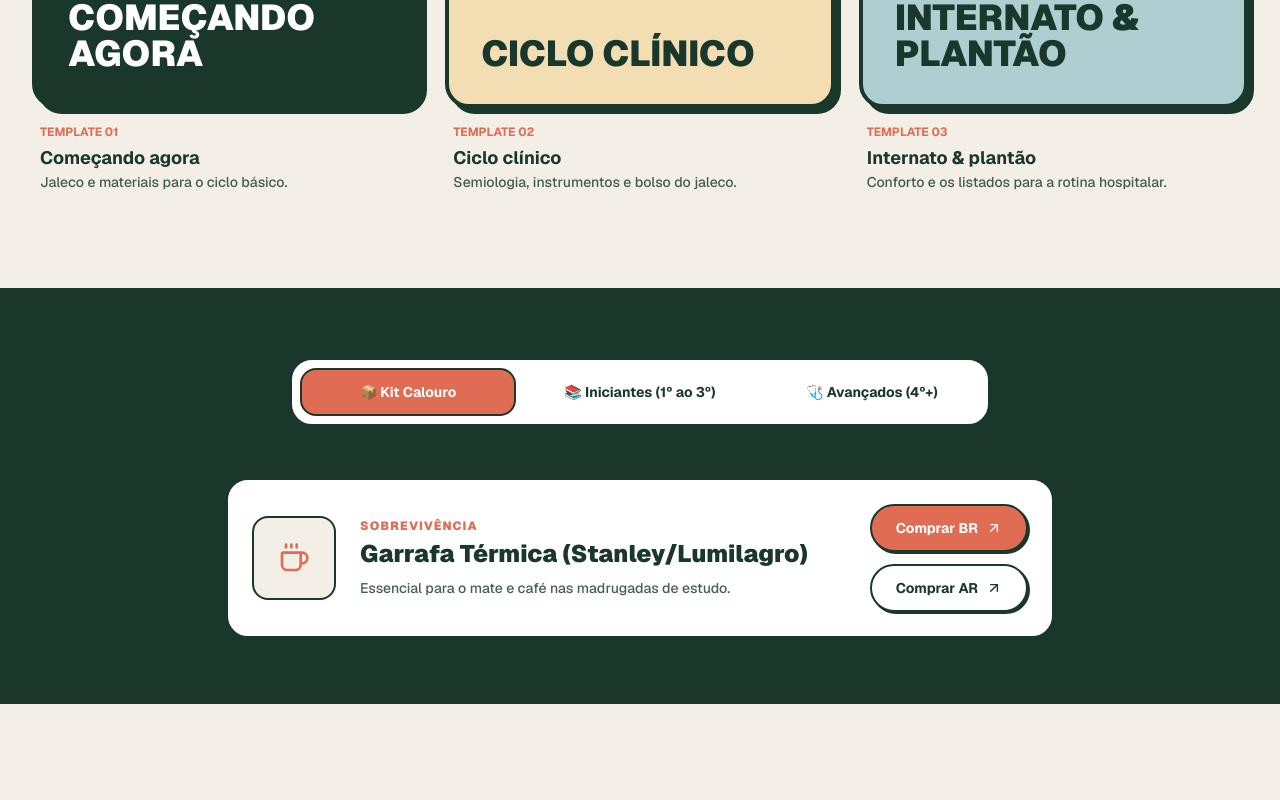
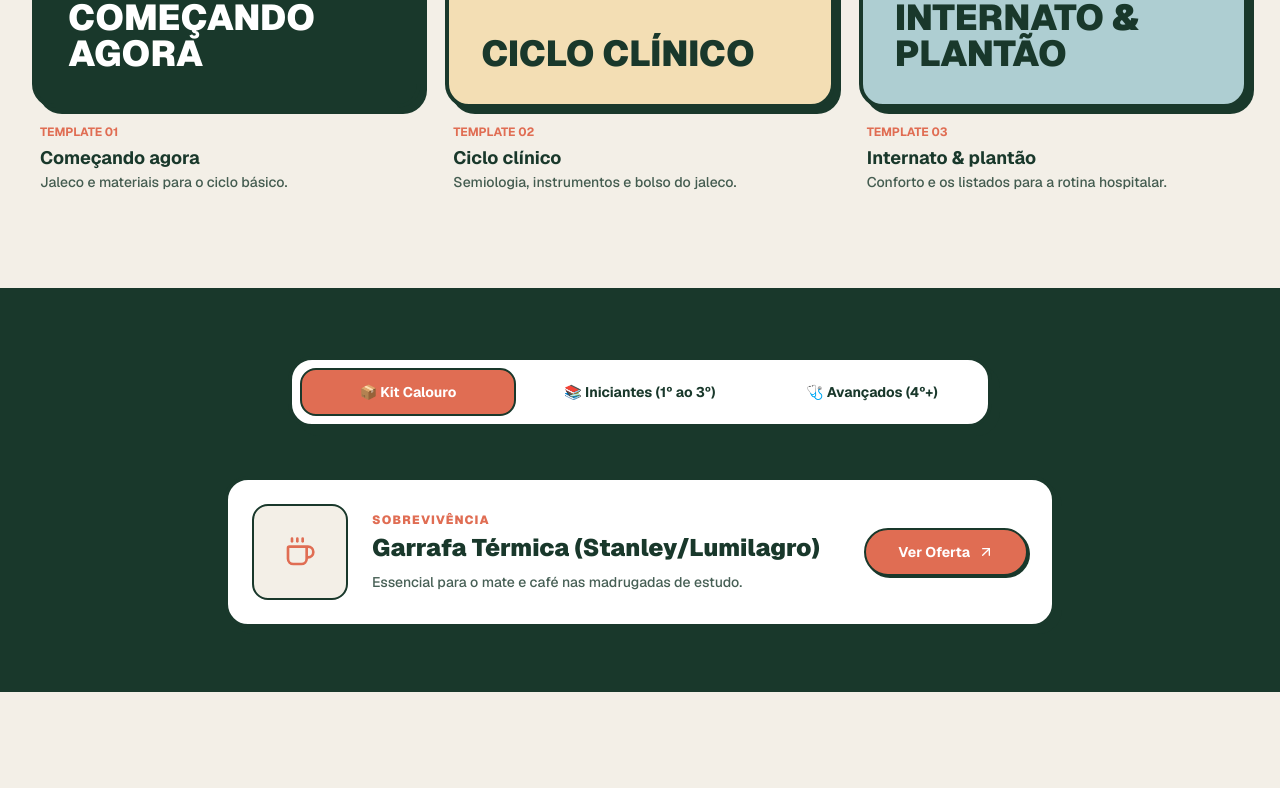
Before and after one commit to MostardaPunk/loja-med-indica, a Next.js app: page / in a window 1280 px wide. Shown: the part 824-1624 px from the top of the page. Built offline with nearby package versions, Linux system fonts and the light colour scheme.

Commit message:
Remover botao comprar br e atualizar site

```diff
--- a/app/page.tsx
+++ b/app/page.tsx
@@ -26,8 +26,7 @@ export default function MedIndicaPage() {
       aba1: "📦 Kit Calouro",
       aba2: "📚 Iniciantes (1º ao 3º)",
       aba3: "🩺 Avançados (4º+)",
-      btnBR: "Comprar BR",
-      btnAR: "Comprar AR"
+      btnComprar: "Ver Oferta"
     },
     es: {
       menuVitrines: "Vitrinas",
@@ -40,12 +39,11 @@ export default function MedIndicaPage() {
       tagVitrine: "Encuentra tu fase",
       tituloVitrine: "3 VITRINAS.",
       subVitrine: "1 SOLO ENFOQUE: MED.",
-      descVitrine: "Contenido organizado por la rutina real del estudiante de medicina. Encuentra lo que necesitas y vuelve a estudiar.",
+      descVitrine: "Contenido organizado por la rutina real del estudiante de medicina. Encuentra tu equipo y vuelve a estudiar.",
       aba1: "📦 Kit Ingresante",
       aba2: "📚 Iniciales (1º al 3º)",
       aba3: "🩺 Avanzados (4º+)",
-      btnBR: "Comprar BR",
-      btnAR: "Comprar AR"
+      btnComprar: "Ver Oferta"
     }
   };
 
@@ -99,8 +97,7 @@ export default function MedIndicaPage() {
       nomeES: "Termo (Stanley/Lumilagro)",
       descricaoPT: "Essencial para o mate e café nas madrugadas de estudo.",
       descricaoES: "Esencial para el mate y café en las madrugadas de estudio.",
-      linkAR: "https://www.mercadolibre.com.ar",
-      linkBR: "https://www.mercadolivre.com.br",
+      link: "https://www.mercadolibre.com.ar",
       icone: <Coffee className="w-8 h-8 text-[#E06D53]" />
     }
   ];
@@ -114,8 +111,7 @@ export default function MedIndicaPage() {
       nomeES: "Soporte Ergonómico Notebook",
       descricaoPT: "Salva o seu pescoço nas horas de leitura de Crecimiento y Desarrollo.",
       descricaoES: "Salva tu cuello en las horas de lectura de Crecimiento y Desarrollo.",
-      linkAR: "#",
-      linkBR: "#",
+      link: "#",
       icone: <Laptop className="w-8 h-8 text-[#19382B]" />
     },
     {
@@ -126,8 +122,7 @@ export default function MedIndicaPage() {
       nomeES: "Atlas de Anatomía Humana",
       descricaoPT: "Obrigatório para as aulas práticas de laboratório.",
       descricaoES: "Obligatorio para las clases prácticas de laboratorio.",
-      linkAR: "#",
-      linkBR: "#",
+      link: "#",
       icone: <Book className="w-8 h-8 text-[#19382B]" />
     },
     {
@@ -138,8 +133,8 @@ export default function MedIndicaPage() {
       nomeES: "Internet Vía Satélite Starlink Mini X",
       descricaoPT: "Internet rápida em qualquer lugar. Ideal para estudar e ver videoaulas sem interrupções.",
       descricaoES: "Internet rápida en cualquier lugar. Ideal para estudiar y ver clases sin interrupciones.",
-      linkAR: "https://meli.la/2o8SYCT",
-      linkBR: "#",
+      link: "https://meli.la/2o8SYCT",
+      imagem: "/images/starlink.webp",
       icone: <Wifi className="w-8 h-8 text-[#19382B]" />
     }
   ];
@@ -153,8 +148,7 @@ export default function MedIndicaPage() {
       nomeES: "Ambo Médico",
       descricaoPT: "Tecido anti-amasso, perfeito para os plantões.",
       descricaoES: "Tela antimanchas y antiarrugas, perfecto para las guardias.",
-      linkAR: "#",
-      linkBR: "#",
+      link: "#",
       icone: <Activity className="w-8 h-8 text-[#E06D53]" />
     },
     {
@@ -165,8 +159,7 @@ export default function MedIndicaPage() {
       nomeES: "Estetoscopio Littmann",
       descricaoPT: "A melhor acústica para Semiologia. Investimento para a vida.",
       descricaoES: "La mejor acústica para Semiología. Inversión para toda la vida.",
-      linkAR: "#",
-      linkBR: "#",
+      link: "#",
       icone: <Stethoscope className="w-8 h-8 text-[#E06D53]" />
     }
   ];
@@ -289,13 +282,18 @@ export default function MedIndicaPage() {
           </div>
         </div>
 
-        {/* LISTA DE PRODUTOS */}
+        {/* LISTA DE PRODUTOS COM BOTÃO ÚNICO */}
         <div className="px-8 max-w-4xl mx-auto">
           <div className="space-y-6">
             {produtosAtuais.map((produto) => (
               <div key={produto.id} className="border-4 border-[#19382B] bg-white rounded-3xl p-6 flex flex-col sm:flex-row items-center gap-6 hover:-translate-y-1 transition-transform shadow-[6px_6px_0px_#19382B]">
-                <div className="bg-[#F3EFE7] rounded-2xl p-6 border-2 border-[#19382B] flex items-center justify-center shrink-0">
-                  {produto.icone}
+
+                <div className="w-24 h-24 bg-[#F3EFE7] rounded-2xl border-2 border-[#19382B] overflow-hidden flex items-center justify-center shrink-0">
+                  {produto.imagem ? (
+                    <img src={produto.imagem} alt={produto.nomePT} className="w-full h-full object-cover" />
+                  ) : (
+                    produto.icone
+                  )}
                 </div>
 
                 <div className="flex-1 text-center sm:text-left">
@@ -309,14 +307,14 @@ export default function MedIndicaPage() {
                     {idioma === 'pt' ? produto.descricaoPT : produto.descricaoES}
                   </p>
                 </div>
-                <div className="flex flex-col gap-3 w-full sm:w-auto">
-                  <a href={produto.linkBR} target="_blank" rel="noreferrer" className="bg-[#E06D53] text-white text-sm font-bold px-6 py-3 rounded-full border-2 border-[#19382B] shadow-[2px_2px_0px_#19382B] hover:translate-y-1 hover:shadow-none transition flex items-center justify-center gap-2">
-                    {t.btnBR} <ArrowUpRight className="w-4 h-4" />
-                  </a>
-                   <a href={produto.linkAR} target="_blank" rel="noreferrer" className="bg-white text-[#19382B] text-sm font-bold px-6 py-3 rounded-full border-2 border-[#19382B] shadow-[2px_2px_0px_#19382B] hover:translate-y-1 hover:shadow-none transition flex items-center justify-center gap-2">
-                    {t.btnAR} <ArrowUpRight className="w-4 h-4" />
+
+                {/* BOTÃO ÚNICO DE COMPRA */}
+                <div className="w-full sm:w-auto">
+                  <a href={produto.link} target="_blank" rel="noreferrer" className="bg-[#E06D53] text-white text-sm font-bold px-8 py-3 rounded-full border-2 border-[#19382B] shadow-[2px_2px_0px_#19382B] hover:translate-y-1 hover:shadow-none transition flex items-center justify-center gap-2">
+                    {t.btnComprar} <ArrowUpRight className="w-4 h-4" />
                   </a>
                 </div>
+
               </div>
             ))}
           </div>
```
